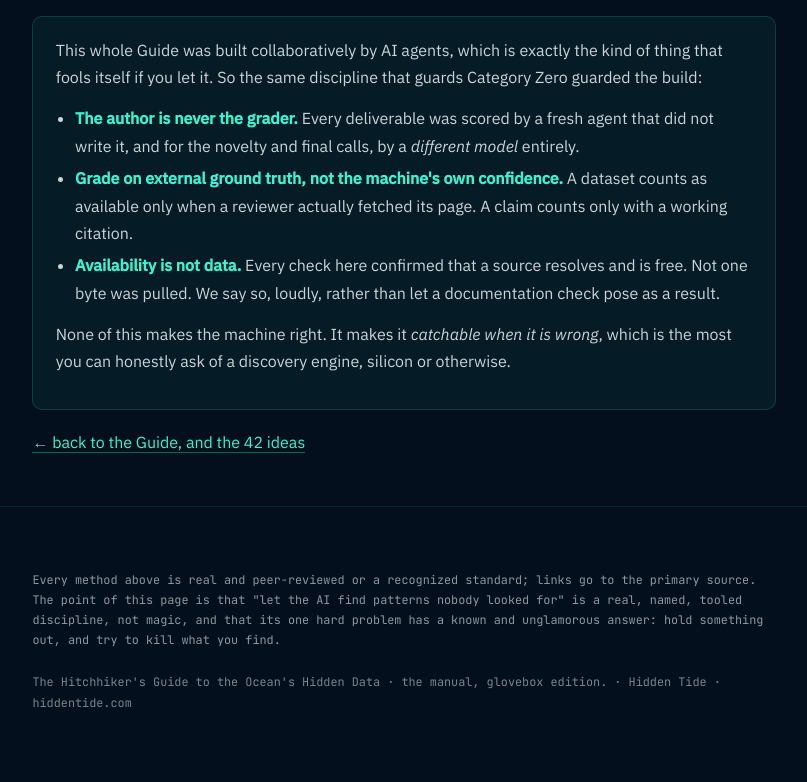
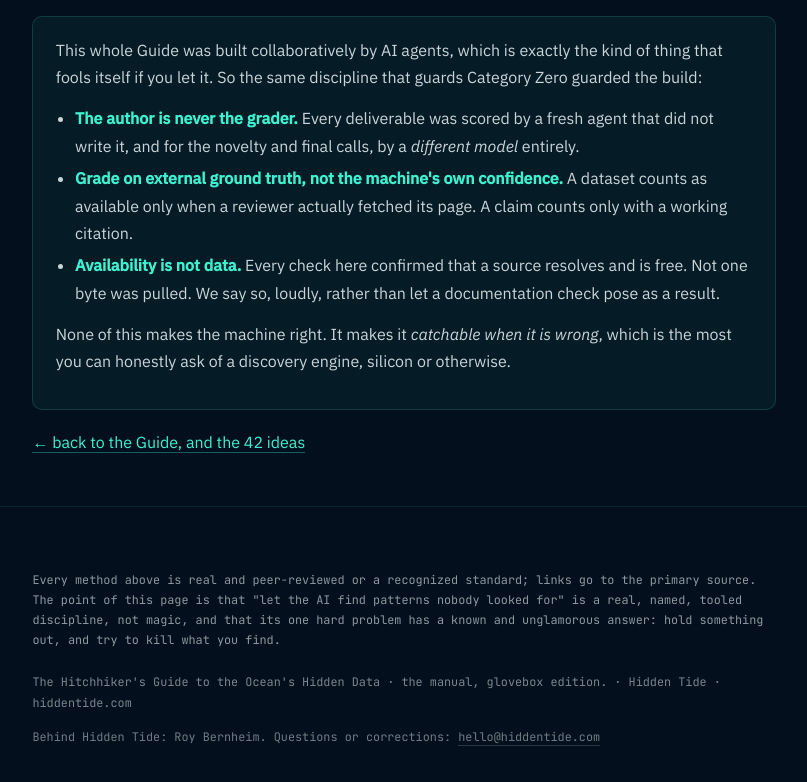
Before and after one commit to royber34/hiddentide, a plain HTML site: page method.html in a window 1280 px wide. Shown: the part 2994-3776 px from the top of the page, without its empty margins (236-1043 px from the left). Drawn offline with Linux system fonts and the light colour scheme.

Commit message:
footer: add a discreet contact line (Roy Bernheim, hello@hiddentide.com) on the core pages and logbook dispatches

```diff
--- a/method.html
+++ b/method.html
@@ -153,6 +153,7 @@
 <footer><div class="wrap">
   <p class="refs mono">Every method above is real and peer-reviewed or a recognized standard; links go to the primary source. The point of this page is that "let the AI find patterns nobody looked for" is a real, named, tooled discipline, not magic, and that its one hard problem has a known and unglamorous answer: hold something out, and try to kill what you find.</p>
   <p style="margin-top:1.4rem;opacity:.6">The Hitchhiker's Guide to the Ocean's Hidden Data &middot; the manual, glovebox edition. &middot; Hidden Tide &middot; hiddentide.com</p>
+  <p style="margin-top:.5rem;opacity:.55">Behind Hidden Tide: Roy Bernheim. Questions or corrections: <a href="mailto:hello@hiddentide.com" style="color:inherit;border-bottom:1px solid rgba(255,255,255,.3)">hello@hiddentide.com</a></p>
 </div></footer>
 </body>
 </html>
```
Also changed, not shown: index.html (+1 -0 lines), logbook/meteotsunamis-and-beach-deaths.html (+1 -0 lines), logbook/one-third-for-the-birds.html (+1 -0 lines), logbook/sperm-whales-and-whalers.html (+1 -0 lines), logbook/the-keepers-thermometer.html (+1 -0 lines), logbook/we-pulled-the-bytes.html (+1 -0 lines), roster.html (+1 -0 lines).
